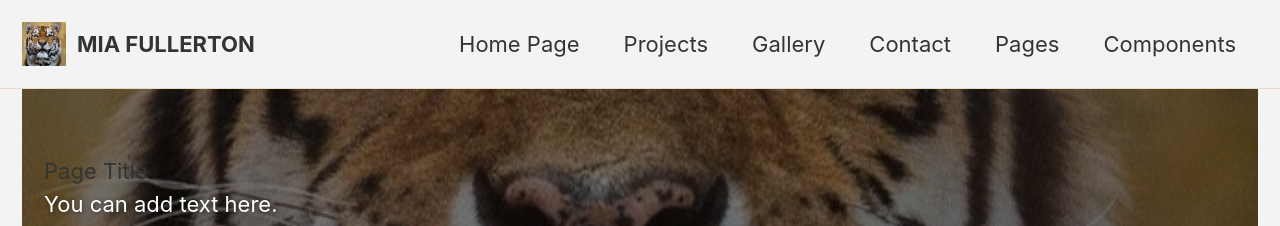
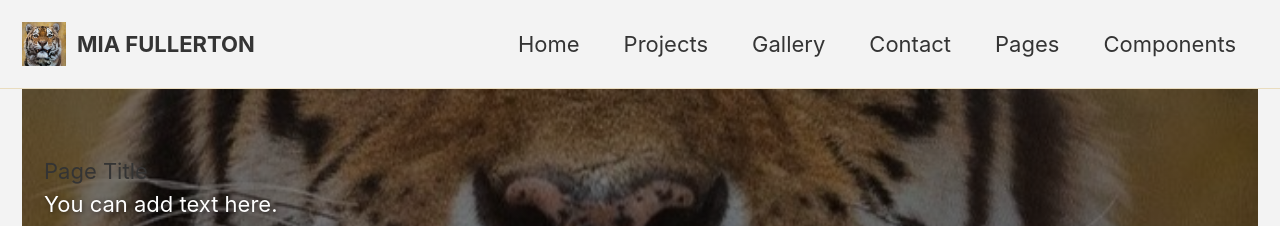
Before and after one commit to Griffsirr/Griffsirr.github.io, a Jekyll site: the page built from _pages/index.md, in a window 1280 px wide. Shown: the top 226 px of the page. Built offline with Jekyll 4.4.1, drawn with Linux system fonts in a browser that asks for light colours.

Commit message:
Update navigation.yml

```diff
--- a/_data/navigation.yml
+++ b/_data/navigation.yml
@@ -1,6 +1,6 @@
 # main links
 main:
-  - title: "Home Page"
+  - title: "Home"
     url: /home-page/
   - title: "Projects"
     url: /projects-page/
```
